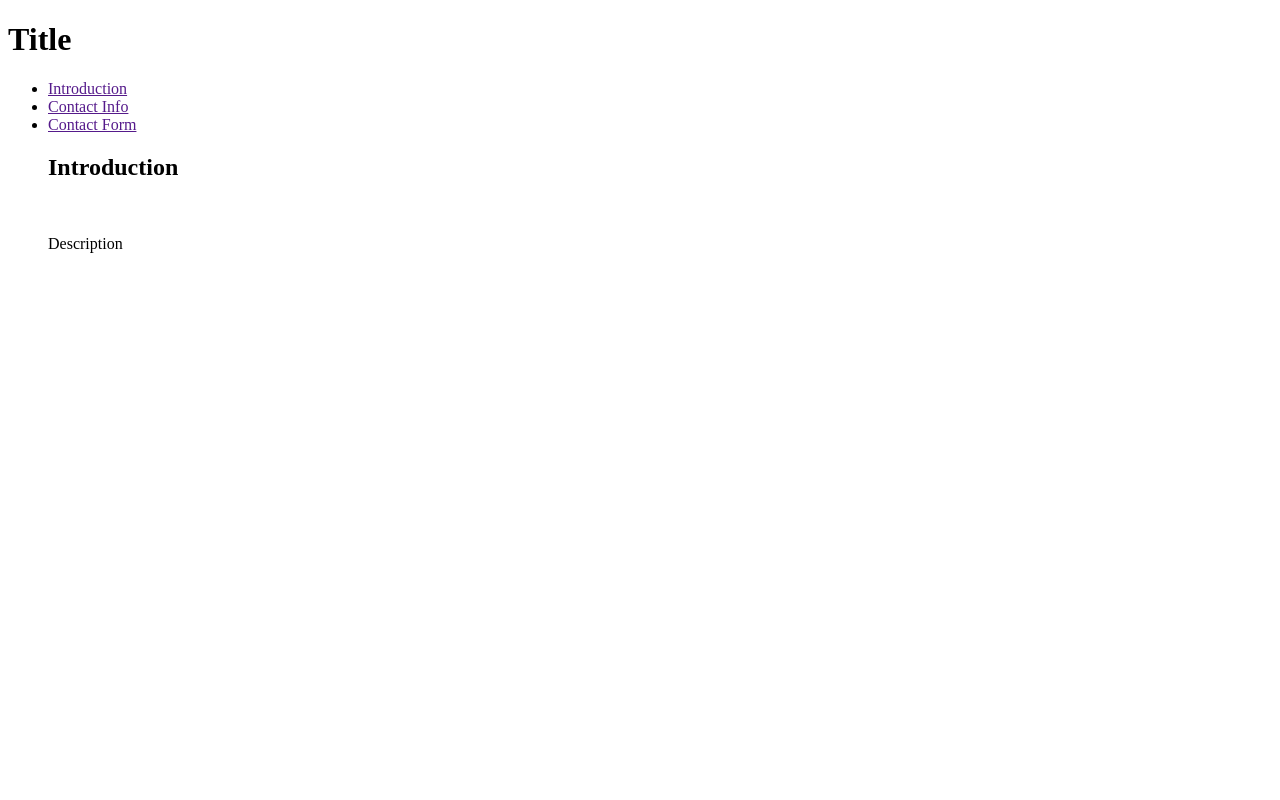
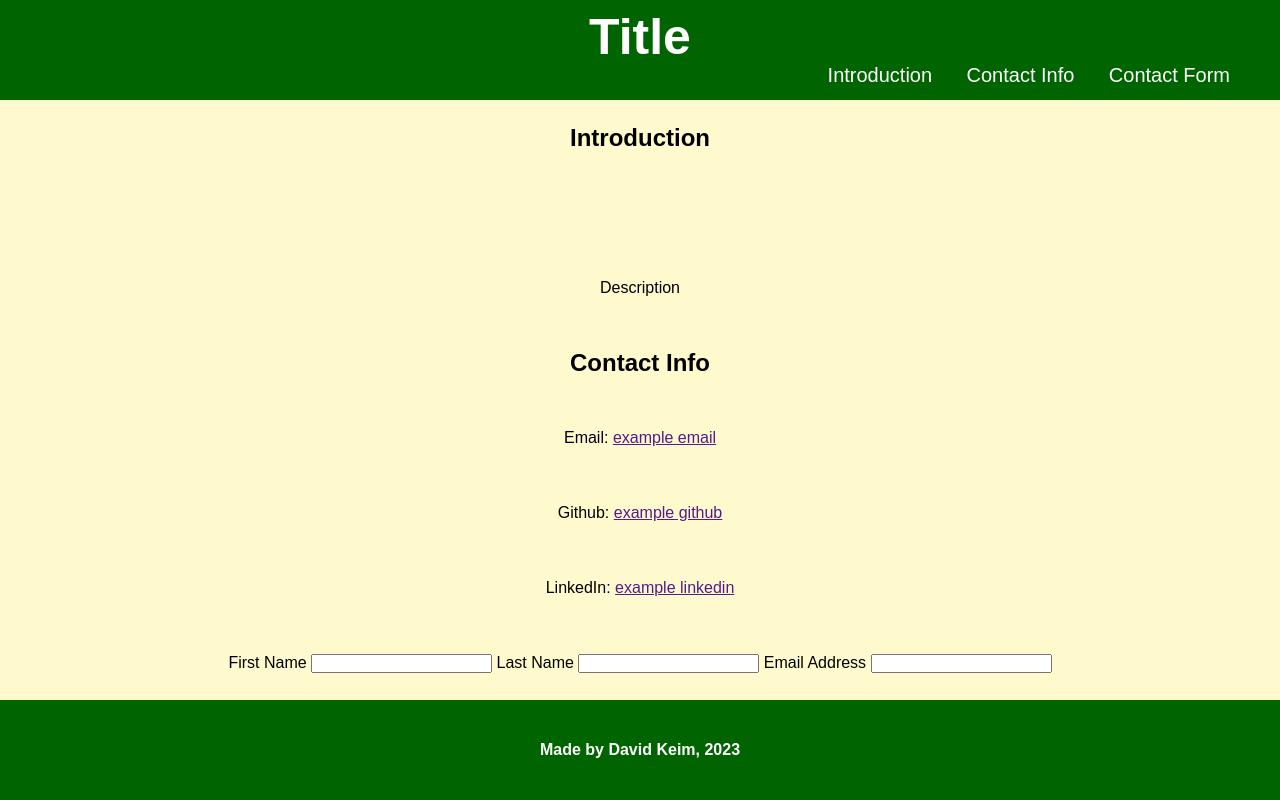
Before and after one commit to keimdm/portfolio-mini-project, a plain HTML site: page index.html in a window 1280 px wide. Drawn offline with Linux system fonts and the light colour scheme.

Commit message:
formatted header and footer

```diff
--- a/assets/style.css
+++ b/assets/style.css
@@ -0,0 +1,59 @@
+* {
+    font-family: Arial, Helvetica, sans-serif;
+    box-sizing: border-box;
+    margin: 0;
+    padding: 0;
+}
+
+body {
+    background-color: lemonchiffon;
+}
+
+header {
+    background-color: darkgreen;
+    line-height: 50px;
+    height: 100px;
+}
+
+header h1 {
+    color: white;
+    text-align: center;
+    position: relative;
+    font-size: 50px;
+    line-height: 75px;
+}
+
+header ul {
+    position: absolute;
+    right: 50px;
+    top: 50px;
+}
+
+header ul li {
+    display: inline;
+    text-align: right;
+    margin-left: 30px;
+    font-size: 20px;
+}
+
+header ul li a {
+    text-decoration: none;
+    color: white;
+}
+
+main {
+    line-height: 75px;
+    text-align: center;
+}
+
+footer {
+    background-color: darkgreen;
+    color: white;
+    text-align: center;
+    line-height: 50px;
+    height: 100px;
+}
+
+footer h4 {
+    line-height: 100px;
+}
--- a/index.html
+++ b/index.html
@@ -19,15 +19,30 @@
         </nav>
     </header>
     <main>
-        <figure>
+        <figure id="introduction">
             <h2>Introduction</h2>
             <img src="" alt="">
             <p>Description</p>
         </figure>
-
+        <article id="contact-info">
+            <h2>Contact Info</h2>
+            <ul>
+                <li>Email: <a href="">example email</a></li>
+                <li>Github: <a href="">example github</a></li>
+                <li>LinkedIn: <a href="">example linkedin</a></li>
+            </ul>
+        </article>
+        <form id="contact-form">
+            <label for="fname">First Name</label>
+            <input type="text" id="fname">
+            <label for="lname">Last Name</label>
+            <input type="text" id="lname">
+            <label for="email">Email Address</label>
+            <input type="text" id="email">
+        </form>
     </main>
     <footer>
-
+        <h4>Made by David Keim, 2023</h4>
     </footer>
 </body>
 </html>
```
Also changed, not shown: 2 other files.
